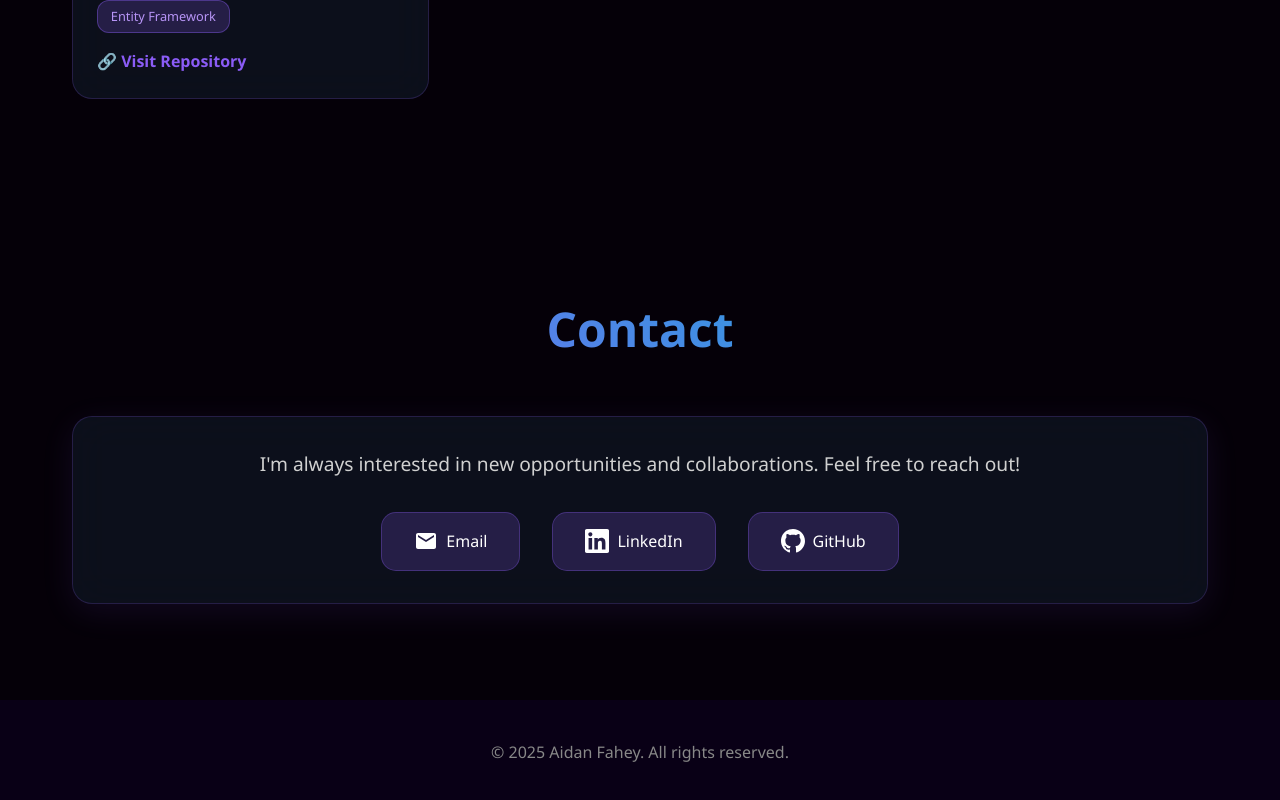
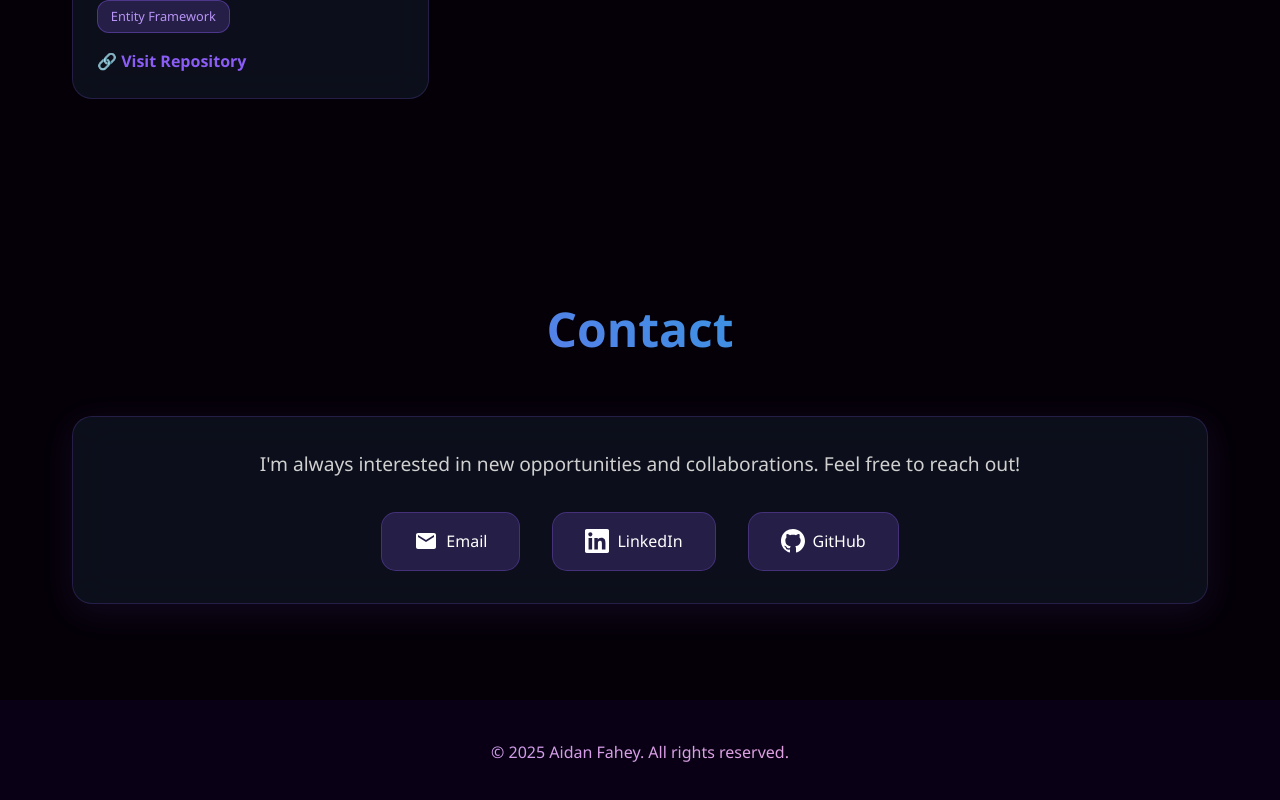
Before and after one commit to afahey03/portfolio, a React (Vite) app: page / in a window 1280 px wide. Shown: the part 6526-7326 px from the top of the page. Built offline with nearby package versions, Linux system fonts and the light colour scheme.

Commit message:
change text color on footer

```diff
--- a/src/App.css
+++ b/src/App.css
@@ -689,6 +689,11 @@
 
 footer p {
     margin: 0.5rem 0;
+    background: linear-gradient(135deg, #b794f6, #f9a8d4);
+    -webkit-background-clip: text;
+    -webkit-text-fill-color: transparent;
+    background-clip: text;
+    font-weight: 500;
 }
 
 /* Animations */
```
